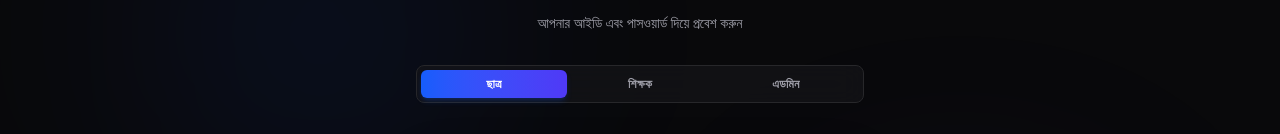
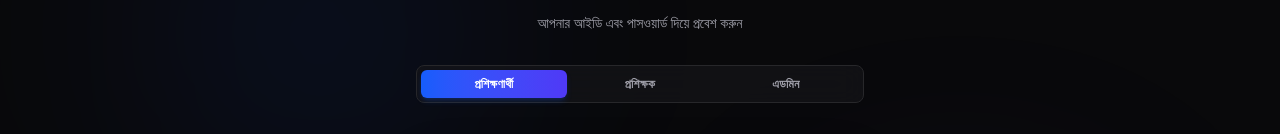
Before and after one commit to SanzidRahman/Digital-Attendance-System-Frontend, a Next.js app: page / in a window 1280 px wide. Shown: the part 217-351 px from the top of the page. Built offline with nearby package versions, Linux system fonts and the light colour scheme; no server answers.

Commit message:
updation

```diff
--- a/components/RoleSelector.jsx
+++ b/components/RoleSelector.jsx
@@ -1,6 +1,6 @@
 export const RoleSelector = ({ role, setRole, isRegister, setIsRegister }) => {
     const roles = ["student", "teacher", "admin"];
-    const labels = { student: "ছাত্র", teacher: "শিক্ষক", admin: "এডমিন" };
+    const labels = { student: "প্রশিক্ষণার্থী", teacher: "প্রশিক্ষক", admin: "এডমিন" };
 
     return (
         <div className="flex rounded-lg bg-zinc-900/60 p-1 border border-zinc-800 backdrop-blur-md">
```
